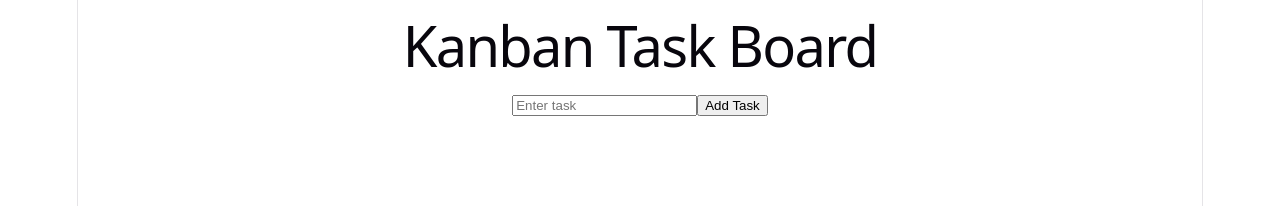
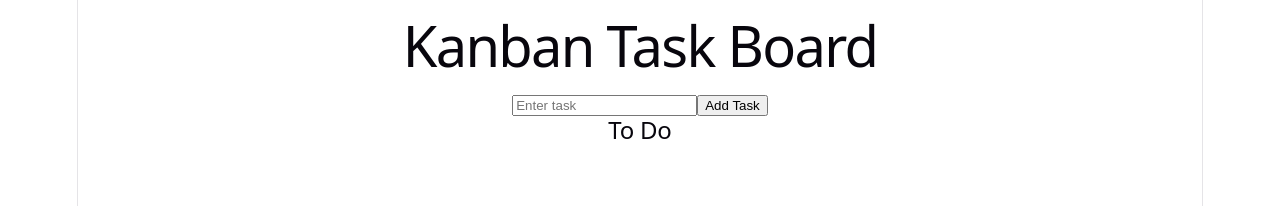
Before and after one commit to Aryan214G/prodesk-kanban-task-board, a React (Vite) app in the folder kanban-task-board/: page / in a window 1280 px wide. Shown: the top 206 px of the page. Built offline with nearby package versions, Linux system fonts and the light colour scheme.

Commit message:
Add Column component and integrate it into App for task display

```diff
--- a/kanban-task-board/src/App.jsx
+++ b/kanban-task-board/src/App.jsx
@@ -1,9 +1,13 @@
 import AddTaskForm from "./components/AddTaskForm";
 import { useState } from "react";
+import Column from "./components/Column";
 
 function App() {
 
     const [tasks, setTasks] = useState([]);
+    const todoTasks = tasks.filter(
+      task => task.status === "todo"
+    );
 
     return (
         <div>
@@ -15,6 +19,11 @@ function App() {
               setTasks={setTasks}
             />
 
+            <Column
+            title="To Do"
+            tasks={todoTasks}
+            />
+
         </div>
     );
 }
--- a/kanban-task-board/src/components/AddTaskForm.jsx
+++ b/kanban-task-board/src/components/AddTaskForm.jsx
@@ -41,13 +41,6 @@ function AddTaskForm({
                 Add Task
             </button>
 
-            {
-                tasks.map(task => (
-                    <p key={task.id}>
-                        {task.text}
-                    </p>
-                ))
-            }
 
         </div>
     );
--- a/kanban-task-board/src/components/Column.jsx
+++ b/kanban-task-board/src/components/Column.jsx
@@ -0,0 +1,22 @@
+function Column({title, tasks}) {
+
+    return(
+        <div>
+
+            <h2>{title}</h2>
+
+            {
+                tasks.map(task => (
+
+                    <p key={task.id}>
+                        {task.text}
+                    </p>
+                ))
+            }
+        </div>
+    );
+
+}
+
+
+export default Column;
```
